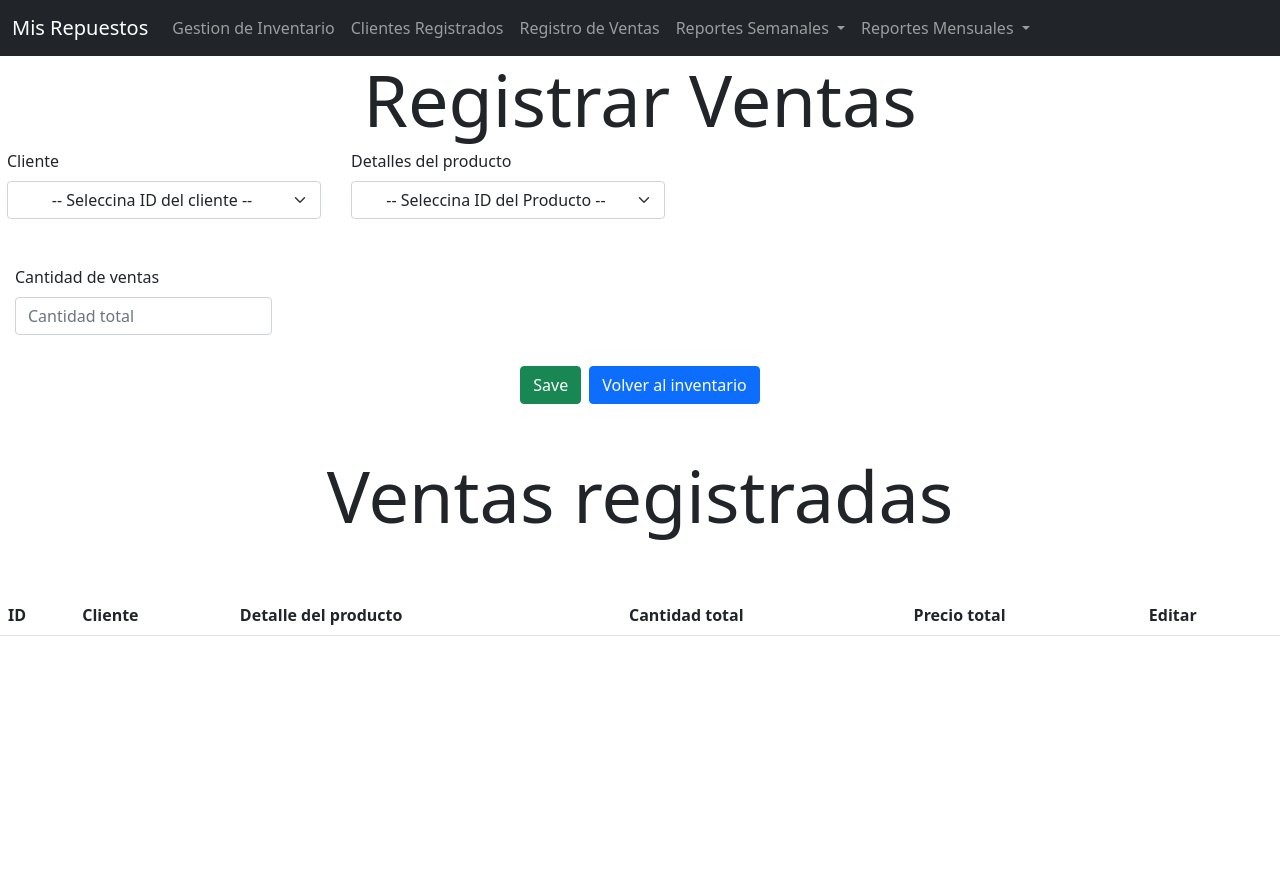
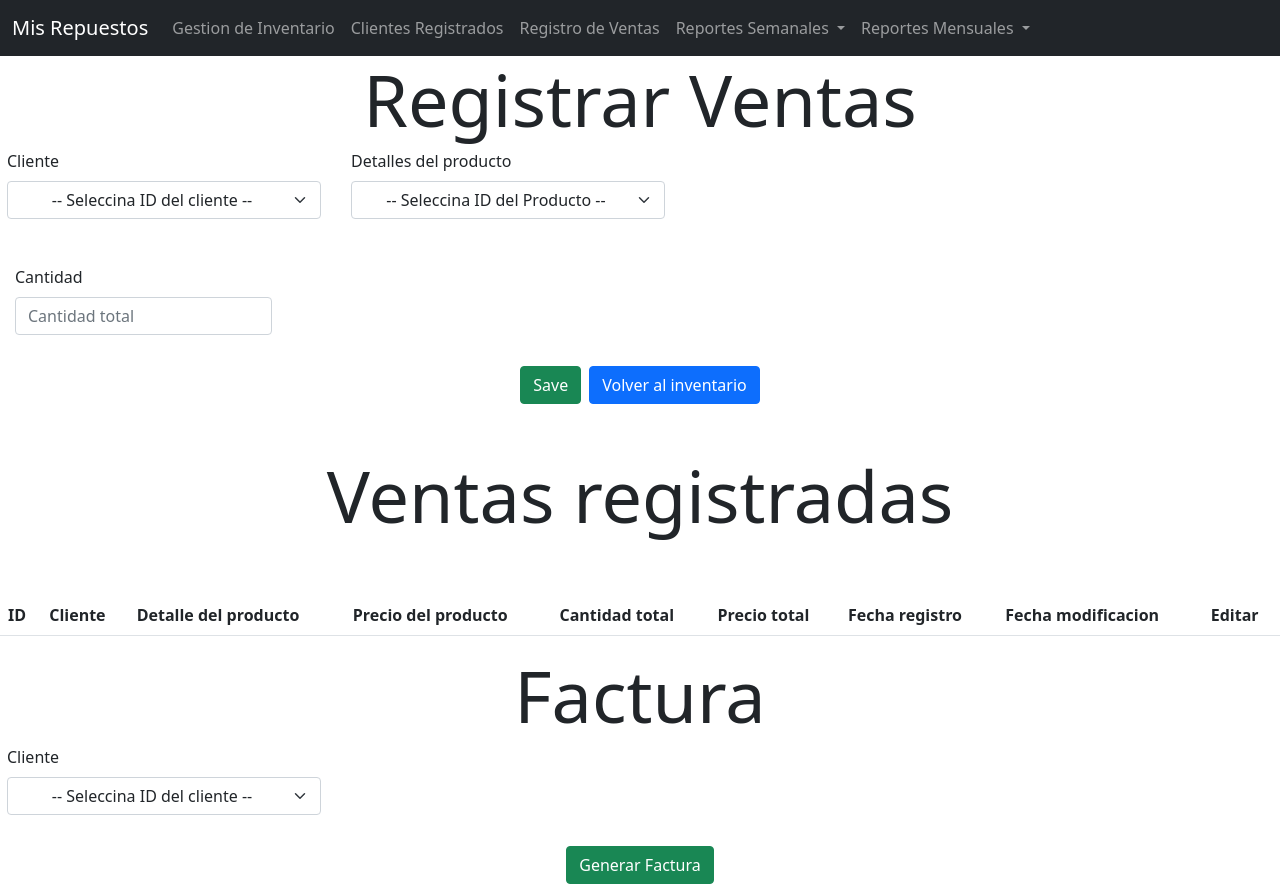
Before and after one commit to Osmari13/web-misrespuestos-soa, a Flask app: page /agregar_registroventa in a window 1280 px wide. Before the commit the page ends 636 px from the top, so only its background shows below. Run offline with Flask 2, Linux system fonts and the light colour scheme; tables that the repository leaves empty or names only in its code hold one stand-in row (values such as "Sample post"); lists and menus that the app fills with data are empty; some libraries are stand-ins or nearby versions.

Commit message:
cambios generales

```diff
--- /dev/null
+++ b/app/app.py
@@ -0,0 +1,487 @@
+import time
+from flask import Flask, render_template, request, redirect, flash
+from controller import inventario, cliente, registro_venta, reportes
+from controller import conexion
+from datetime import date, timedelta, datetime
+
+
+
+
+
+app = Flask(__name__, template_folder='template')
+
+app.config.from_mapping( #para evitar vulnerabilidades
+    SECRET_KEY = 'llavesecreta'
+)
+
+
+
+
+#INVENTARIO
+@app.route("/")
+@app.route("/index_inventario")
+def index_inventario():
+    productos= inventario.listar_inventario()
+
+    return render_template("inventario/tabla-inventario.html", productos=productos)
+
+@app.route("/agregar_inventario")
+def form_inventario():
+  return render_template("inventario/registro-inventario.html")
+
+
+@app.route("/add_inventario", methods=["POST"])
+def add_inventario():
+
+    stock_producto = request.form['stock_producto']
+    nombre= request.form['nombre']
+    categoria= request.form['categoria']
+    proveedor= request.form['proveedor']
+    precio= request.form['precio']
+    serie= request.form['serie']
+
+    pago_adquisicion = request.form['pago_adquisicion']
+    pago_almacen = request.form['pago_almacen']
+
+
+    try:
+      inventario.insertar_inventario(nombre,precio, serie, pago_adquisicion, pago_almacen, stock_producto, categoria, proveedor)
+      flash('Proceso realizado exitosamente', 'success')
+    except:
+      flash('Un error ha ocurrido', 'error')
+    return redirect("/index_inventario")
+
+@app.route("/eliminar_inventario", methods = ['POST'])
+def eliminar_inventario():
+    try:
+     inventario.eliminar_inventario(request.form['id'])
+     flash('Proceso realizado exitosamente', 'success')
+    except:
+     flash('Un error ha ocurrido', 'error')
+    return redirect('/index_inventario')
+
+@app.route("/form_editar_inventario/<id>") #devuelve el producto del inventario que se quiere editar dependiendo del id
+def editar_inventario(id):
+    producto = inventario.listar_inventario_id(id)
+    return render_template("inventario/editar-inventario.html", producto = producto[0])
+
+@app.route("/actualizar_inventario", methods = ['POST'])
+def actualizar_inventario():
+    id = request.form["id"]
+    stock_producto = request.form['stock_producto']
+    nombre= request.form['nombre']
+    precio= request.form['precio']
+    serie= request.form['serie']
+    proveedor= request.form['proveedor']
+    categoria = request.form['categoria']
+    pago_almacen = request.form['pago_almacen']
+    pago_adquisicion = request.form['pago_adquisicion']
+    pago_adquisicion = request.form['pago_adquisicion']
+    fecha_actual = datetime.now()
+
+    try:
+      inventario.actualizar_inventario(nombre, precio, serie, pago_almacen, pago_adquisicion, stock_producto, categoria, proveedor, fecha_actual, id)
+      flash('Proceso realizado exitosamente', 'success')
+    except Exception as e:
+      flash('Un error ha ocurrido', 'error')
+      print(e)
+
+    return redirect("/index_inventario")
+
+
+
+#CLIENTE
+@app.route("/clientes")
+def clientes():
+  client= cliente.listar_cliente()
+  return render_template("cliente/tabla-cliente.html", client=client)
+
+#REGISTRO VENTA
+
+@app.route("/agregar_registroventa")
+def form_registroventa():
+ return render_template("registro_venta/registro_registroventa.html")
+
+@app.route("/ingresar_registroventa", methods = ['POST'])
+def ingresar_registroventa():
+   total_precio = 0.0
+   id_inventario = request.form['id_inventario']
+   id_cliente = request.form['id_cliente']
+
+   if id_inventario != '' and id_cliente != '':
+        inv_ventas = inventario.listar_inventario_id(id_inventario)
+        clint_ventas = cliente.listar_cliente_id(id_cliente)
+
+        if type(inv_ventas) == tuple and type(clint_ventas) == tuple:
+            #Al ingresar id se muestra la infrmacion que tienen los dos datos
+
+            cantidad_venta = request.form['cantidad_venta']
+
+            if int(cantidad_venta) <= int(inv_ventas[0][4]):
+                total_precio = int(cantidad_venta) * inv_ventas[0][2]
+
+                registro_venta.insertar_registroventa(id_cliente, id_inventario, cantidad_venta, total_precio)
+                flash('Proceso realizado exitosamente', 'success')
+
+                return redirect('/tabla_registroventa')
+            else:
+                flash('Un error ha ocurrido', 'error')
+        else:
+         if inv_ventas == None:
+           flash('Un error ha ocurrido', 'error')
+
+
+@app.route("/tabla_registroventa")
+def tabla_registroventa():
+    ventas = registro_venta.listar_registroventa()
+    cliente_ventas= cliente.listar_cliente()
+    inventario_ventas = inventario.listar_inventario()
+    return render_template ("registro_venta/registro_registroventa.html", ventas = ventas, cliente_ventas = cliente_ventas, inventario_ventas = inventario_ventas)
+
+
+@app.route("/form_editar_registroventa/<id>") # lo que hace es devolver el registro que se quiere editar dependientdo del ID
+def editar_venta(id):
+    venta = registro_venta.listar_registroventa_id(id)
+
+    conex = conexion.obtener_conexion()
+    cliente_venta = []
+    inventario_venta = []
+    with conex.cursor() as cur:
+
+      cur.execute("SELECT *  FROM cliente ")
+      cliente_venta = cur.fetchall()
+      cur.execute("SELECT *  FROM gestion_inventario ")
+      inventario_venta = cur.fetchall()
+    conex.close()
+    return render_template("registro_venta/editar_venta.html", venta=venta[0], cliente_venta = cliente_venta, inventario_venta = inventario_venta )
+
+@app.route("/actualizar-registroventa", methods = ['POST'])
+def actualizar_venta():
+
+   total_precio = 0.0
+   id = request.form['id']
+   id_inventario = request.form['id_inventario']
+
+   id_cliente = request.form['id_cliente']
+   total_precio = 0
+   fecha_actual = datetime.now()
+
+   if id_inventario != '' and id_cliente != '':
+        inv_venta = inventario.listar_inventario_id(id_inventario)
+        clint_venta = cliente.listar_cliente_id(id_cliente)
+
+        if type(inv_venta) == tuple and type(clint_venta) == tuple:
+            #Al ingresar id se muestra la infrmacion que tienen los dos datos
+
+            cantidad_venta = request.form['cantidad_venta']
+
+            if int(cantidad_venta) <= int(inv_venta[0][4]):
+                total_precio = int(cantidad_venta) * inv_venta[0][2]
+
+                registro_venta.actualizar_registroventa(id_cliente, id_inventario, cantidad_venta, total_precio, fecha_actual, id)
+                flash('Proceso realizado exitosamente', 'success')
+
+                return redirect('/tabla_registroventa')
+            else:
+                flash('Un error ha ocurrido', 'error')
+        else:
+           if inv_venta == None:
+            flash('Un error ha ocurrido', 'error')
+
+
+
+@app.route("/generar_factura", methods = ['POST'])
+def generar_factura():
+
+    cliente_factura= request.form['id_cliente']
+    print(cliente_factura)
+    factura = []
+    total_factura = 0.0
+    IVA =  1.21
+    if cliente_factura != "":
+        factura = registro_venta.factura(cliente_factura)
+        if factura:
+            for venta in factura:
+                fecha_registro = venta[5].strftime('%Y-%m-%d')
+                fecha_modificacion = venta[6].strftime('%Y-%m-%d')
+
+                if fecha_registro == date.today().strftime('%Y-%m-%d'):
+                    total_factura += venta[4]
+                elif fecha_modificacion == date.today().strftime('%Y-%m-%d'):
+                    total_factura += venta[4]
+            total_factura = total_factura * IVA
+            return render_template ("registro_venta/factura.html", factura = factura, total_factura = total_factura)
+        else:
+            print('asdasd')
+            flash('El cliente no tiene registro de venta', 'time')
+            return redirect('/tabla_registroventa')
+    else:
+        flash('Debe seleccionar un cliente', 'time')
+        return redirect('/tabla_registroventa')
+    #render_template ("registro_venta/registro_registroventa.html", ventas = ventas, cliente_ventas = cliente_ventas[0])
+
+
+
+#REPORTES
+
+def semanas():
+    # fechaActual = date.today()
+    # fechaSem = fechaActual + timedelta(days=5)
+    #return fechaSem
+
+    today = datetime.today().weekday()
+    # Calcular el tiempo restante hasta el próximo lunes
+    days_until_monday = 0 if today == 0 else 7 - today
+    next_monday = datetime.now() + timedelta(days=days_until_monday)
+
+    # Establecer la hora a las 8:00 AM del próximo lunes
+    next_monday = next_monday.replace(hour=8, minute=0, second=0, microsecond=0)
+
+    # Calcular el tiempo restante hasta el próximo lunes a las 8:00 AM
+    time_until_next_monday = (next_monday - datetime.now()).total_seconds()
+
+    # Verificar si ha transcurrido el tiempo para generar el reporte semanal
+    if time_until_next_monday <= 0:
+        return True
+    else:
+        return False
+
+def mes():
+    fechaActual = date.today()
+    fechaMes = fechaActual + timedelta(days=31)
+    return fechaMes
+
+@app.route("/reportes-inventario-sem")
+def reporte_inventario_sem():
+    try:
+        # fechaActual = date.today()
+        # fechaSem = semanas()
+        # print(fechaSem)
+        costoTotal_sem = 0.0
+        rep_inventario_sem=[]
+        if  semanas() :
+            report_inventario = inventario.listar_inventario()
+            for result in report_inventario:
+
+                costoTotal_sem = costoTotal_sem + result[5] + result[6]
+                id_inventario = result[0]
+
+                reportes.insertar_reporteInventarioSem(id_inventario, costoTotal_sem)
+                rep_inventario_sem = reportes.listar_reporteInventarioSem()
+        else:
+            flash('Los reportes se generan cada lunes', 'time')
+    except Exception as e:
+        flash('Un error ha ocurrido', 'error')
+        print(e)
+    return render_template("reportes/semanales/reportes-inventario-sem.html", rep_inventario_sem = rep_inventario_sem)
+
+@app.route("/reportes-inventario-mes")
+def reporte_inventario_mes():
+    try:
+
+        fechaActual = date.today()
+        fechaMes =  mes()
+
+        costoTotal_mes = 0.0
+        rep_inventario_mes = []
+        report_inventario = inventario.listar_inventario()
+
+        if fechaMes == fechaActual:
+
+            for result in report_inventario:
+
+                costoTotal_mes = costoTotal_mes + result[5] + result[6]
+                id_inventario = result[0]
+
+                reportes.insertar_reporteInventarioMes(id_inventario, costoTotal_mes)
+        else:
+            flash('No ha transcurrido el tiempo', 'time')
+        rep_inventario_mes = reportes.listar_reporteInventarioMes()
+    except Exception as e:
+        flash('Un error ha ocurrido', 'error')
+        print(e)
+    return render_template("reportes/mensuales/reportes-inventario-mes.html", rep_inventario_mes = rep_inventario_mes)
+
+
+@app.route("/reportes-deficit-sem")
+def reporte_deficit_sem():
+    try:
+        rep_defProductSem =[]
+        costoTotal_sem = 0.0
+        defict_totalSem = 0.0
+
+        report_inventario = inventario.listar_inventario()
+
+        fechaActual = date.today()
+        fechaSem = semanas()
+
+        if fechaSem:
+
+            for result in report_inventario:
+
+                costoTotal_sem = costoTotal_sem + result[5] + result[6]
+                defict_totalSem = costoTotal_sem - result[2]
+                id_inventario = result[0]
+                reportes.insertar_DefProductSem(id_inventario, defict_totalSem)
+                rep_defProductSem = reportes.listar_DefProductSem()
+        else:
+            flash('No ha transcurrido el tiempo', 'time')
+
+    except Exception as e:
+       flash('Un error ha ocurrido', 'error')
+       print(e)
+    return render_template("reportes/semanales/reportes-deficit-sem.html", rep_defProductSem = rep_defProductSem)
+
+@app.route("/reportes-deficit-mes")
+def reporte_deficit_mes():
+    try:
+        costoTotal_mes = 0.0
+        defict_totalMes = 0.0
+        report_inventario = inventario.listar_inventario()
+
+
+        fechaActual = date.today()
+        fechaMes = mes()
+
+        if fechaMes == fechaActual:
+
+            for result in report_inventario:
+
+                costoTotal_mes = costoTotal_mes + result[5] + result[6]
+                defict_totalMes = costoTotal_mes - result[2]
+                id_inventario = result[0]
+                reportes.insertar_DefProductMes(id_inventario, defict_totalMes)
+        else:
+            flash('No ha transcurrido el tiempo', 'time')
+        rep_defProductMes = reportes.listar_DefProductMes()
+
+    except:
+       flash('Un error ha ocurrido', 'error')
+    return render_template("reportes/mensuales/reportes-deficit-mes.html", rep_defProductMes = rep_defProductMes)
+
+@app.route("/reportes-stado-sem")
+def reporte_stado_sem():
+    try:
+
+        rep_stCuentaSem=[]
+
+        acum = 0.0
+        saldoActual_sem = 0.0
+        report_ventas = registro_venta.listar_registroventa()
+
+
+        fechaActual = date.today()
+        fechaSem = semanas()
+
+        if fechaSem:
+
+            for result in report_ventas:
+
+                saldoActual_sem = saldoActual_sem + result[4]
+                acum = acum + saldoActual_sem
+                id_registro_venta = result[0]
+
+                reportes.insertar_stadoCuentaSem(id_registro_venta, saldoActual_sem)
+                rep_stCuentaSem = reportes.listar_stadoCuentaSem()
+        else:
+            flash('Los reportes se generan cada lunes', 'time')
+
+        print(acum)
+    except Exception as e:
+       flash('Un error ha ocurrido', 'error')
+       print (e)
+    return render_template("reportes/semanales/reportes-stado-sem.html", rep_stCuentaSem = rep_stCuentaSem)
+
+@app.route("/reportes-stado-mes")
+def reporte_stado_mes():
+    try:
+
+        rep_stCuentaMes=[]
+        acum = 0.0
+        saldoActual_Mes = 0.0
+        report_ventas = registro_venta.listar_registroventa()
+
+
+        fechaActual = date.today()
+        fechaMes =  mes()
+
+        if fechaMes == fechaActual:
+
+            for result in report_ventas:
+
+                saldoActual_Mes = saldoActual_Mes - result[4]
+                acum = acum + saldoActual_Mes
+                id_registro_venta = result[0]
+
+                reportes.insertar_stadoCuentaMes(id_registro_venta, saldoActual_Mes)
+        else:
+            flash('No ha transcurrido el tiempo', 'time')
+        rep_stCuentaMes = reportes.listar_stadoCuentaMes()
+        print (acum)
+    except Exception as e:
+       flash('Un error ha ocurrido', 'error')
+       print(e)
+
+    return render_template("reportes/mensuales/reportes-stado-mes.html", rep_stCuentaMes = rep_stCuentaMes)
+
+@app.route("/reportes-ventas-sem")
+def reporte_ventas_sem():
+    try:
+
+
+        venta_totalSem = 0.0
+        report_ventas = registro_venta.listar_registroventa()
+        acum = 0.0
+        fechaInicial= date.today()
+
+        fechaSem = semanas()
+        rep_ventasSem = []
+        if fechaSem:
+
+            for result in report_ventas:
+                acum = result[4]
+                venta_totalSem = (acum / result[4]) * 100
+
+
+                id_registro_venta = result[0]
+
+                reportes.insertar_VentasSem(id_registro_venta, venta_totalSem)
+                rep_ventasSem = reportes.listar_VentasSem()
+        else:
+            flash('Los reportes se generan cada lunes', 'time')
+    except:
+       flash('Un error ha ocurrido', 'error')
+    return render_template("reportes/semanales/reportes-ventas-sem.html", rep_ventasSem = rep_ventasSem)
+
+@app.route("/reportes-ventas-mes")
+def reporte_ventas_mes():
+    try:
+        venta_totalMes = 0.0
+        report_ventas = registro_venta.listar_registroventa()
+        acum = 0.0
+
+        fechaInicial= date.today()
+        fechaMes =  mes()
+        rep_ventasMes = []
+        if fechaMes == fechaInicial:
+
+            for result in report_ventas:
+                acum = result[4]
+                venta_totalMes = (acum / result[4]) * 100
+
+
+                id_registro_venta = result[0]
+
+                reportes.insertar_VentasMes(id_registro_venta, venta_totalMes)
+                rep_ventasMes = reportes.listar_VentasMes()
+        else:
+            flash('No ha transcurrido el tiempo', 'time')
+
+
+    except:
+      flash('Un error ha ocurrido', 'error')
+    return render_template("reportes/mensuales/reportes-ventas-mes.html", rep_ventasMes = rep_ventasMes)
+
+
+if __name__ == '__main__':
+    app.run(host='localhost', port=5000, debug=True)
--- a/app/template/registro_venta/registro_registroventa.html
+++ b/app/template/registro_venta/registro_registroventa.html
@@ -13,17 +13,18 @@ Registrar ventas de Repuestos
 
 
 
-            <form id="register-form" action="{{url_for('ingresar_registroventa')}}" method="POST" class="row g-3" novalidate>
+            <form id="register-form" action="{{url_for('ingresar_registroventa')}}" method="POST" class="row g-3"
+                novalidate>
                 <br>
 
 
-                <input type="hidden" class="form-control" name="serie" value="{{serie}}"/>
+                <input type="hidden" class="form-control" name="serie" value="{{serie}}" />
                 <div class="col-md-3">
-                    <label for="cliente" class="form-label" >Cliente </label>
+                    <label for="cliente" class="form-label">Cliente </label>
                     <select class="form-select text-center" name="id_cliente" id="id_cliente" required>
-                        <option  selected>-- Seleccina ID del cliente --</option>
+                        <option selected>-- Seleccina ID del cliente --</option>
                         {% for clt_opcion in cliente_ventas %}
-                            <option value="{{clt_opcion[0]}}">{{ clt_opcion[0] }}</option>
+                        <option value="{{clt_opcion[0]}}">{{ clt_opcion[1] }}</option>
 
                         {% endfor %}
 
@@ -39,7 +40,7 @@ Registrar ventas de Repuestos
                     <select class="form-select text-center" name="id_inventario" id="id_inventario" required>
                         <option selected>-- Seleccina ID del Producto --</option>
                         {% for inv_opcion in inventario_ventas %}
-                            <option value="{{inv_opcion[0]}}">{{inv_opcion[0]}}</option>
+                        <option value="{{inv_opcion[0]}}">{{inv_opcion[1]}}</option>
 
                         {% endfor %}
 
@@ -50,8 +51,9 @@ Registrar ventas de Repuestos
 
                 <div class="row g-3 align-items-center cantidad">
                     <div class="col-auto">
-                        <label for="cantidad" class="form-label">Cantidad de ventas</label>
-                        <input type="number" class="form-control" name = "cantidad_venta" id="cantidad_venta" placeholder="Cantidad total" required>
+                        <label for="cantidad" class="form-label">Cantidad</label>
+                        <input type="number" class="form-control" name="cantidad_venta" id="cantidad_venta"
+                            placeholder="Cantidad total" required>
                     </div>
                 </div>
 
@@ -59,7 +61,7 @@ Registrar ventas de Repuestos
                     <button type="submit" class="btn btn-success">Save</button>
                     <a href="{{url_for('index_inventario')}}" class="btn btn-primary">Volver al inventario</a>
                 </div>
-          </form>
+            </form>
 
 
 
@@ -76,7 +78,7 @@ Registrar ventas de Repuestos
     <div class="columns">
         <div class="column">
 
-           <br>
+            <br>
             <br>
             <h3 class="display-2 text-center">Ventas registradas</h3>
             <!-----<a href="{{url_for('form_registroventa')}}" class="btn btn-primary">Registrar ventas</a>---->
@@ -88,14 +90,17 @@ Registrar ventas de Repuestos
                         <th>ID</th>
                         <th>Cliente</th>
                         <th>Detalle del producto</th>
+                        <th>Precio del producto</th>
                         <th>Cantidad total</th>
                         <th>Precio total</th>
+                        <th>Fecha registro</th>
+                        <th>Fecha modificacion</th>
                         <th>Editar</th>
 
                     </tr>
                 </thead>
                 <tbody>
-                 {% for registro in ventas %}
+                    {% for registro in ventas %}
                     <tr>
 
                         <td>{{registro[0]}}</td>
@@ -103,17 +108,61 @@ Registrar ventas de Repuestos
                         <td>{{registro[2]}}</td>
                         <td>{{registro[3]}}</td>
                         <td>{{registro[4]}}</td>
+                        <td>{{registro[5]}}</td>
+                        <td>{{registro[6]}}</td>
+                        <td>{{registro[7]}}</td>
 
                         <td>
                             <a href="{{url_for('editar_venta', id = registro[0])}}" class="btn btn-info">Editar</a>
                         </td>
 
                     </tr>
-                 {% endfor %}
+                    {% endfor %}
 
                 </tbody>
             </table>
         </div>
     </div>
 </section>
+
+<section class="section">
+    <div class="columns">
+        <div class="column is-one-third">
+            <h3 class="display-2 text-center">Factura</h3>
+
+
+
+            <form id="register-form" action="{{url_for('generar_factura')}}" method="POST" class="row g-3" novalidate>
+                <br>
+
+
+                <input type="hidden" class="form-control" name="serie" value="{{serie}}" />
+                <div class="col-md-3">
+                    <label for="cliente" class="form-label">Cliente </label>
+                    <select class="form-select text-center" name="id_cliente" id="id_cliente" required>
+                        <option value="" selected>-- Seleccina ID del cliente --</option>
+                        {% for clt_opcion in cliente_ventas %}
+                        <option value="{{clt_opcion[0]}}">{{ clt_opcion[1] }}</option>
+
+                        {% endfor %}
+
+                    </select>
+                </div>
+
+
+                <div class="d-grid gap-2 d-md-flex justify-content-md-center">
+                    <button type="submit" class="btn btn-success">Generar Factura</button>
+                </div>
+            </form>
+
+
+
+
+        </div>
+
+    </div>
+
+
+</section>
+
 {% endblock %}
```
Also changed, not shown: app/controller/inventario.py (+5 -5 lines), app/controller/registro_venta.py (+14 -5 lines), app/template/cliente/tabla-cliente.html (+6 -1 lines), app/template/index.html (+25 -11 lines), app/template/inventario/tabla-inventario.html (+16 -2 lines), app/template/registro_venta/editar_venta.html (+8 -7 lines), app/template/registro_venta/factura.html (added, +8 -0 lines).
